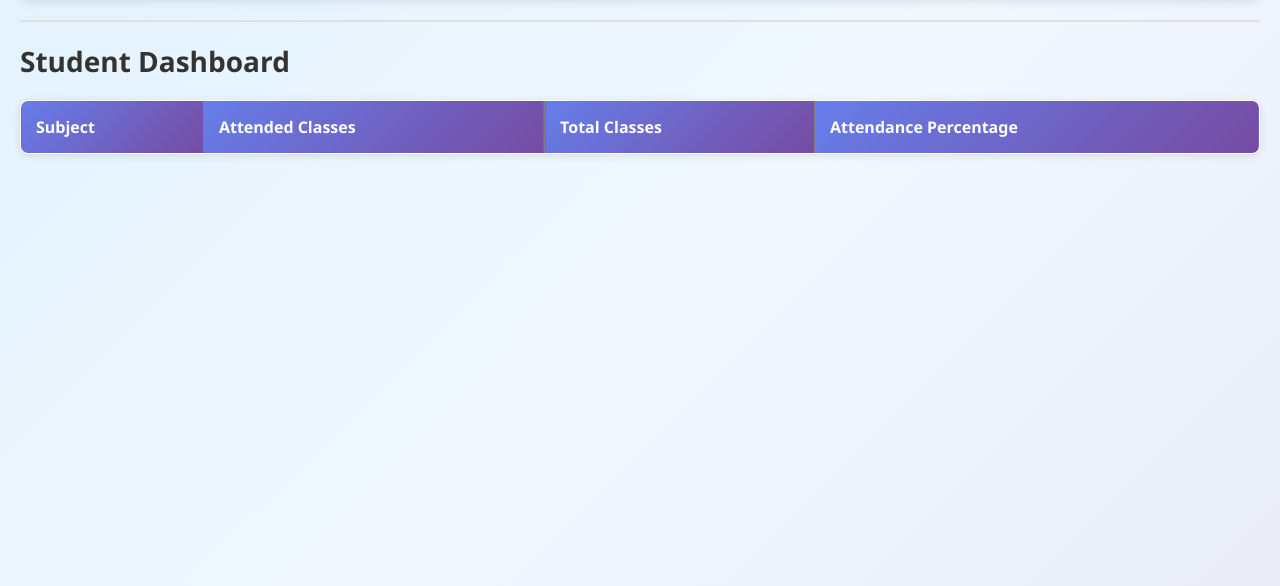
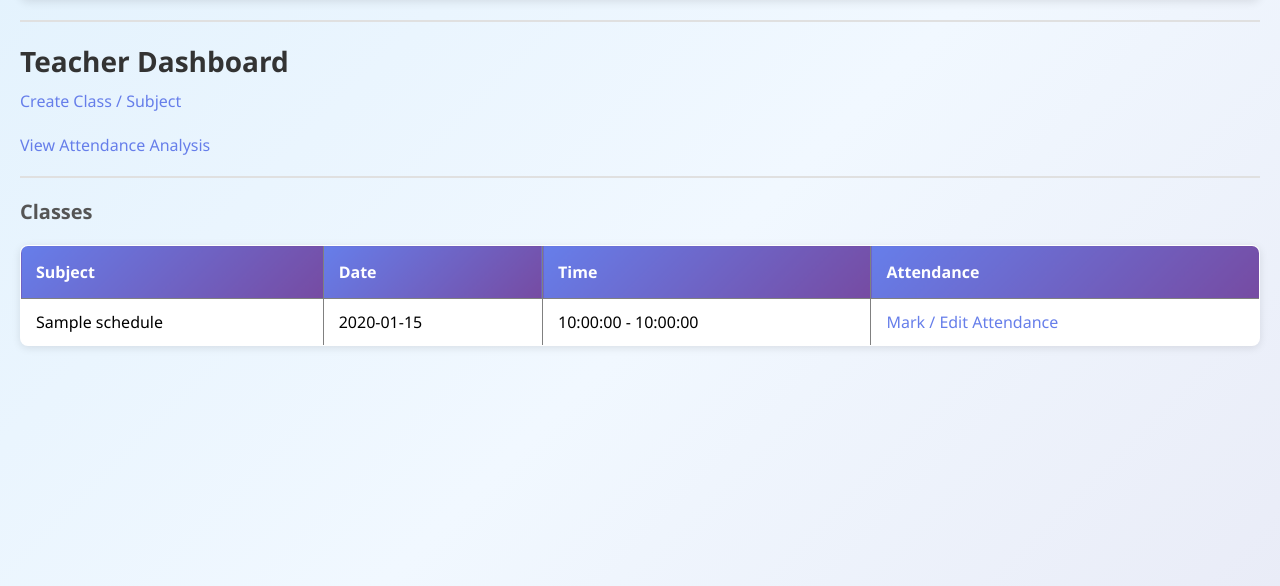
Before and after one commit to pagidelaprashanth99-bit/student_manager, a Flask app: page /teacher/dashboard in a window 1280 px wide. Shown: the part 72-658 px from the top of the page. Run offline with Flask 3, Linux system fonts and the light colour scheme; a user stored in the database is signed in; tables that the repository leaves empty hold one stand-in row (values such as "Sample post"); lists and menus that the app fills with data are empty.

Commit message:
Update dashboard.html

```diff
--- a/app/templates/teacher/dashboard.html
+++ b/app/templates/teacher/dashboard.html
@@ -2,29 +2,54 @@
 
 {% block content %}
 
-<h2>Student Dashboard</h2>
+<h2>Teacher Dashboard</h2>
+
+<a href="{{ url_for('teacher.create_class') }}">
+    Create Class / Subject
+</a>
+
+<br><br>
+
+<a href="{{ url_for('teacher.analysis') }}">
+    View Attendance Analysis
+</a>
+
+<hr>
+
+<h3>Classes</h3>
 
 <table border="1" cellpadding="10">
 
     <tr>
         <th>Subject</th>
-        <th>Attended Classes</th>
-        <th>Total Classes</th>
-        <th>Attendance Percentage</th>
+        <th>Date</th>
+        <th>Time</th>
+        <th>Attendance</th>
     </tr>
 
-    {% for item in result %}
+    {% for class in classes %}
+
     <tr>
 
-        <td>{{ item.subject }}</td>
+        <td>{{ class.class_name }}</td>
 
-        <td>{{ item.attended }}</td>
+        <td>{{ class.class_date }}</td>
 
-        <td>{{ item.total }}</td>
+        <td>
+            {{ class.start_time }} -
+            {{ class.end_time }}
+        </td>
 
-        <td>{{ item.percentage }}%</td>
+        <td>
+
+            <a href="{{ url_for('teacher.take_attendance', class_id=class.id) }}">
+                Mark / Edit Attendance
+            </a>
+
+        </td>
 
     </tr>
+
     {% endfor %}
 
 </table>
```
